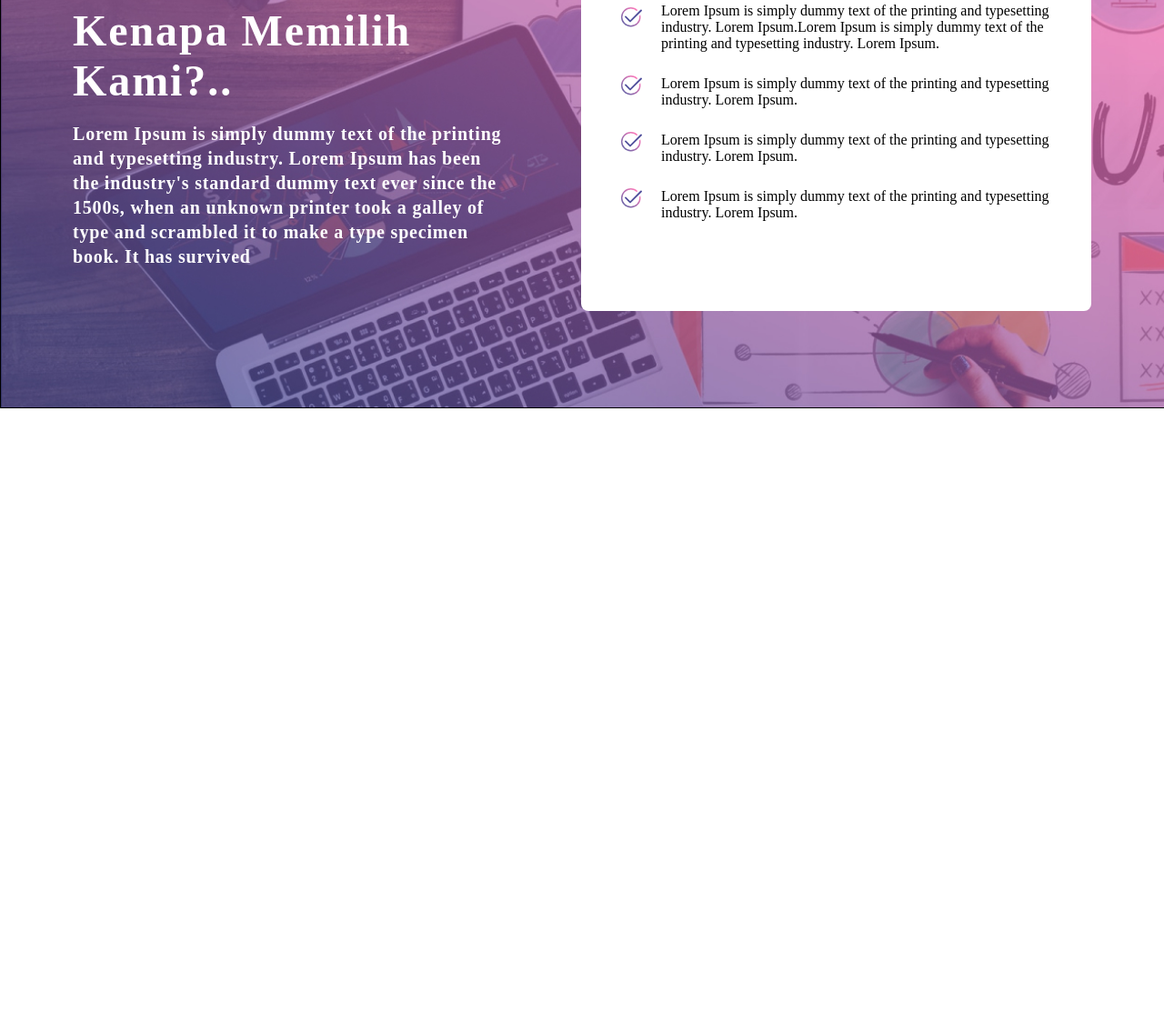
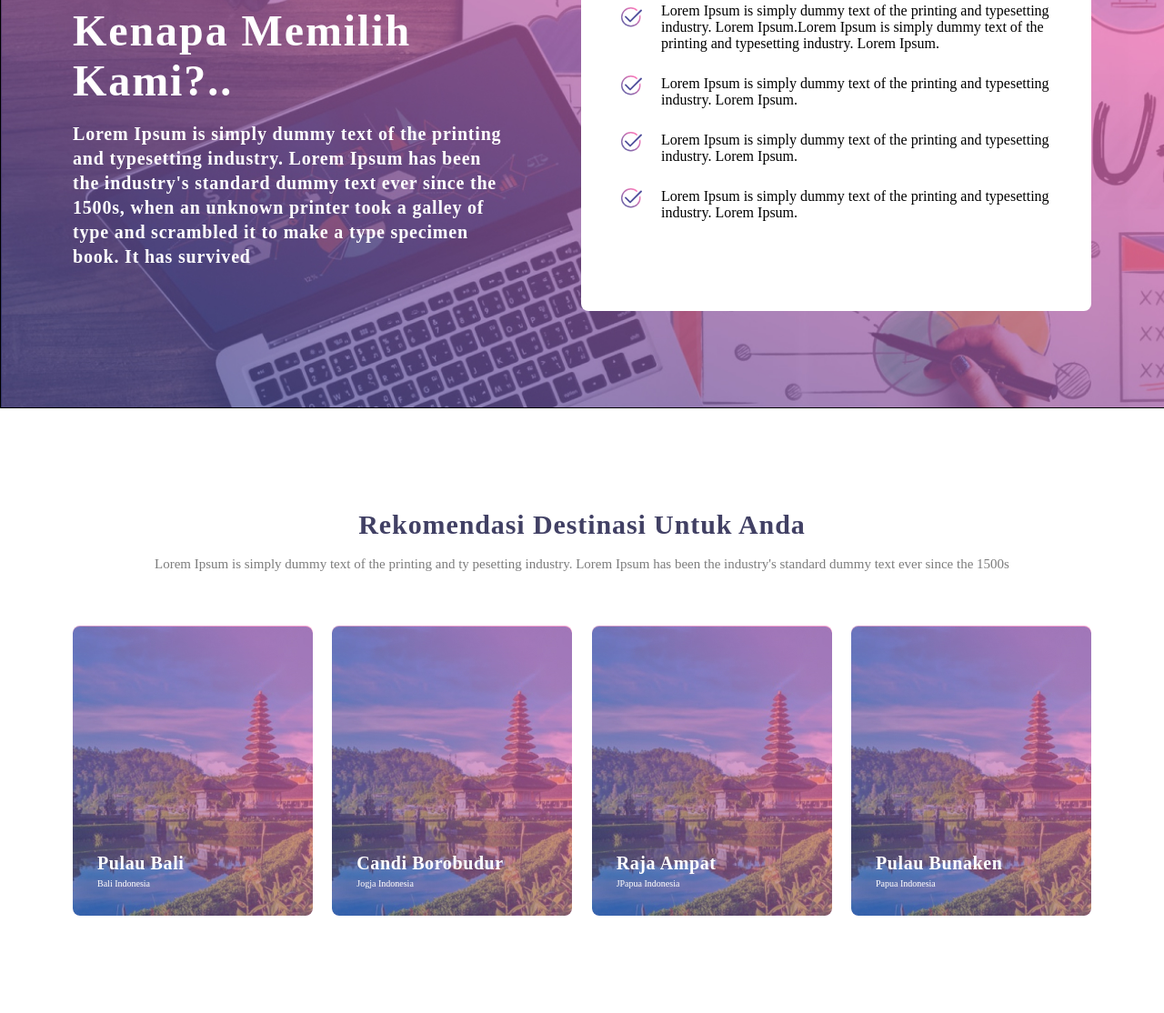
Before and after one commit to marynasvytko/Travoila, a plain HTML site: page index.html in a window 1280 px wide. Shown: the part 1420-2534 px from the top of the page at 91% size. Before the commit the page ends 1869 px from the top, so only its background shows below. Drawn offline with Linux system fonts and the light colour scheme.

Commit message:
add new styles and change some sections

```diff
--- a/assets/css/style.css
+++ b/assets/css/style.css
@@ -248,3 +248,86 @@
     top: 30%;
     left: 0;
 }
+
+
+/*Rekomendasi_Destinasi_Untuk_Anda*/
+
+.recomendasi_destinasi__items {
+    padding: 107px 0 107px 0;
+}
+
+.recomendasi_content__items>h3 {
+    font-family: Nunito Sans;
+    font-style: normal;
+    font-weight: bold;
+    font-size: 30px;
+    line-height: 41px;
+    text-align: center;
+    letter-spacing: 0.03em;
+    color: #414064;
+    margin-bottom: 13px;
+}
+
+.recomendasi_content__items>p {
+    font-family: Quicksand;
+    font-style: normal;
+    font-weight: 500;
+    font-size: 15px;
+    line-height: 21px;
+    text-align: center;
+    color: rgba(68, 68, 68, 0.7);
+    margin-bottom: 31px;
+}
+
+.recomendasi_list__items {
+    display: flex;
+    justify-content: space-between;
+}
+
+
+/*.recomendasi_list__items :nth-child(1) {
+
+}
+
+.recomendasi_list__items :nth-child(2) {
+    background: url(../img/img-pulau-bali.jpg) no-repeat;
+    background-size: cover;
+}
+
+.recomendasi_list__items :nth-child(3) {
+    background: url(../img/img-pulau-bali.jpg) no-repeat;
+    background-size: cover;
+}
+
+.recomendasi_list__items :nth-child(4) {
+    background: url(../img/img-pulau-bali.jpg) no-repeat;
+    background-size: cover;
+}*/
+
+.recomendasi_wrap__item {
+    width: 264px;
+    margin-top: 26px;
+    padding: 246px 27px 28px 27px;
+    border-radius: 8px;
+    background: url(../img/img-pulau-bali.jpg) no-repeat;
+    background-size: cover;
+}
+
+.recomendasi_wrap__item>h4 {
+    font-family: Poppins;
+    font-style: normal;
+    font-weight: 600;
+    font-size: 20px;
+    line-height: 30px;
+    letter-spacing: 0.03em;
+    color: #FFFFFF;
+}
+
+.recomendasi_wrap__item>p {
+    font-family: Poppins;
+    font-style: normal;
+    font-weight: normal;
+    font-size: 10px;
+    line-height: 15px;
+    color: #FFFFFF;
+}
--- a/index.html
+++ b/index.html
@@ -91,6 +91,35 @@
             </div>
         </div>
     </section>
+
+    <!--Rekomendasi_Destinasi_Untuk_Anda-->
+    <section class="recomendasi_destinasi__items">
+        <div class="container">
+            <div class="recomendasi_content__items">
+                <h3>Rekomendasi Destinasi Untuk Anda</h3>
+                <p>Lorem Ipsum is simply dummy text of the printing and ty pesetting industry. Lorem Ipsum has been the industry's standard dummy text ever since the 1500s</p>
+                <div class="recomendasi_list__items">
+                    <div class="recomendasi_wrap__item">
+                        <h4>Pulau Bali</h4>
+                        <p>Bali Indonesia</p>
+                    </div>
+                    <div class="recomendasi_wrap__item">
+                        <h4>Candi Borobudur</h4>
+                        <p>Jogja Indonesia</p>
+                    </div>
+                    <div class="recomendasi_wrap__item">
+                        <h4>Raja Ampat</h4>
+                        <p>JPapua Indonesia</p>
+                    </div>
+                    <div class="recomendasi_wrap__item">
+                        <h4>Pulau Bunaken</h4>
+                        <p>Papua Indonesia</p>
+                    </div>
+                </div>
+            </div>
+        </div>
+    </section>
+
 </body>
 
 </html>
```
Also changed, not shown: assets/img/hipwee-wisata-di-bali-750x422.jpg (added), assets/img/img-pulau-bali.jpg (added).
